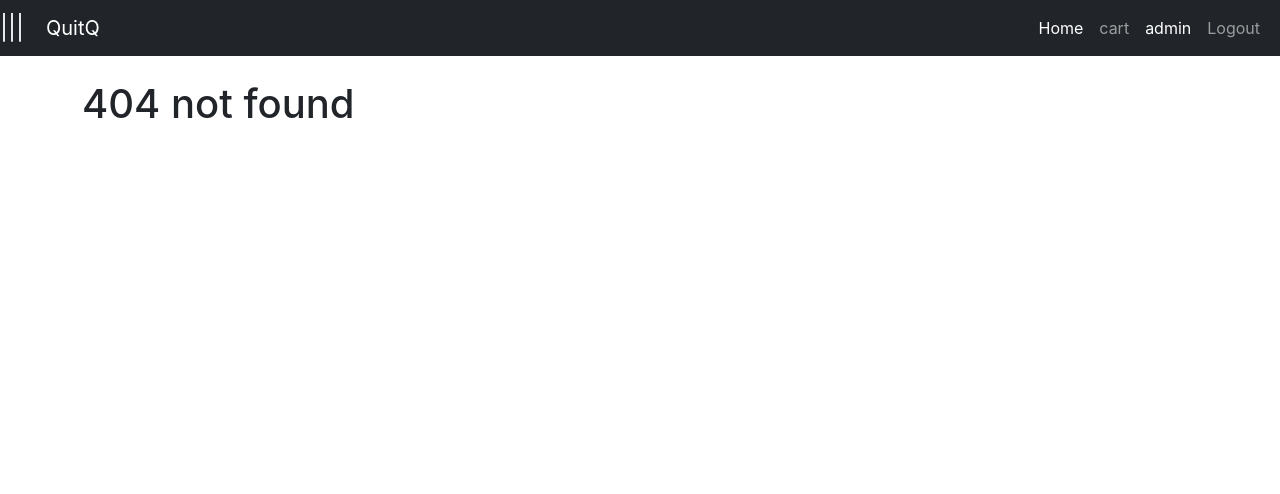
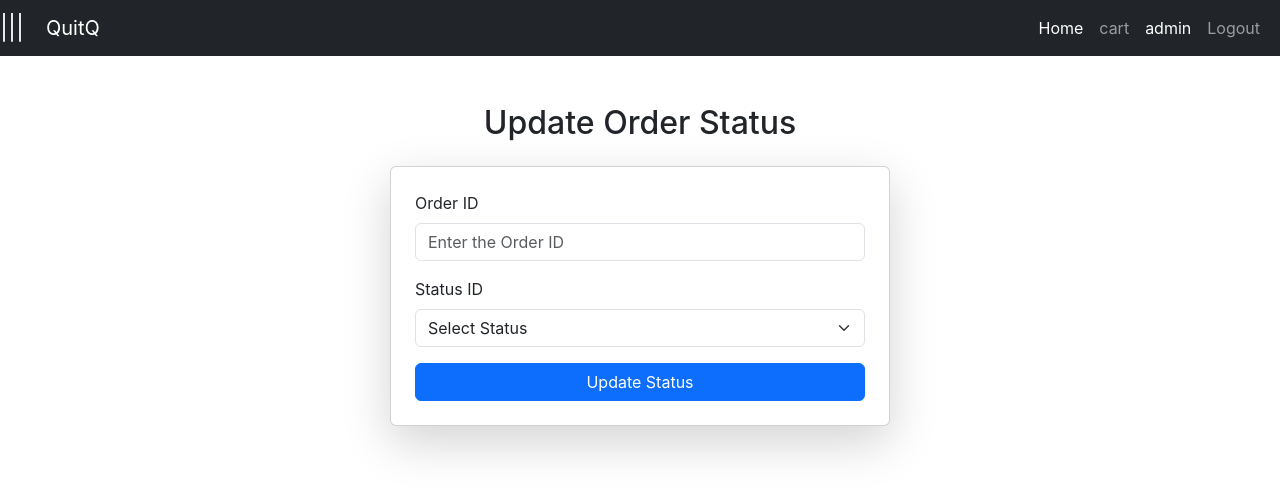
Before and after one commit to ArYaN9696/quitq_fe, a React (Create React App) app: page /update-order-status in a window 1280 px wide. Before the commit this address had no page. Shown: the top 494 px of the page. Built offline with nearby package versions, Linux system fonts and the light colour scheme; sample sign-in values are in the browser's storage.

Commit message:
updateorderstatus added

```diff
--- a/src/App.js
+++ b/src/App.js
@@ -23,6 +23,7 @@ import useAuth from "./hooks/useAuth";
 import ProcessPayment from "./components/payment/ProcessPayment.jsx";
 import ValidatePayment from "./components/payment/ValidatePayment.jsx";
 import PaymentsByOrder from "./components/payment/PaymentsByOrder.jsx";
+import UpdateOrderStatus from "./components/order/UpdateOrderStatus.jsx";
 import NotFoundPage from "./pages/NotFoundPage.jsx"
 import { ToastContainer } from 'react-toastify';
 import 'react-toastify/dist/ReactToastify.css';
@@ -132,6 +133,15 @@ function App() {
                   }
                 />
                 <Route
+                  path="/update-order-status"
+                  element={
+                  <ProtectedRoute allowedRoles={["seller", "admin"]}>
+                   <UpdateOrderStatus />
+                    </ProtectedRoute>
+                  }
+                />
+
+                <Route
                   path="/report"
                   element={
                     <ProtectedRoute allowedRoles={["admin", "seller"]}>
--- a/src/components/navigation/Sidebar.jsx
+++ b/src/components/navigation/Sidebar.jsx
@@ -104,7 +104,12 @@ const Sidebar = ({ isOpen, toggleSidebar }) => {
                   <Link className="nav-link text-white" to="/report">
                     Reports
                   </Link>
-                </li>
+                </li> &&
+                <li className="nav-item">
+                <Link className="nav-link text-white" to="/update-order-status">
+                  Update Order Status
+                </Link>
+              </li>
               )}
             </>
           ) : (
--- /dev/null
+++ b/src/components/order/UpdateOrderStatus.jsx
@@ -0,0 +1,88 @@
+import React, { useState } from "react";
+import { updateOrderStatus } from "../../services/orderService";
+import { toast } from "react-toastify";
+import "react-toastify/dist/ReactToastify.css";
+
+const UpdateOrderStatus = () => {
+  const [orderId, setOrderId] = useState("");
+  const [statusId, setStatusId] = useState("");
+
+  const handleSubmit = async (e) => {
+    e.preventDefault();
+
+    if (!orderId || !statusId) {
+      toast.error("Both Order ID and Status ID are required!", {
+        position: "top-right",
+      });
+      return;
+    }
+
+    try {
+      // Send request to update order status
+      const response = await updateOrderStatus(parseInt(orderId, 10), parseInt(statusId, 10));
+      toast.success(response.message || "Order status updated successfully!", {
+        position: "top-right",
+      });
+
+      // Clear form fields after successful submission
+      setOrderId("");
+      setStatusId("");
+    } catch (error) {
+      const errorMessage =
+        error.response?.data?.message || "Failed to update order status. Please try again.";
+      toast.error(errorMessage, {
+        position: "top-right",
+      });
+    }
+  };
+
+  return (
+    <div className="container mt-5">
+      <h2 className="text-center mb-4">Update Order Status</h2>
+      <form
+        onSubmit={handleSubmit}
+        className="card p-4 shadow-lg"
+        style={{ maxWidth: "500px", margin: "0 auto" }}
+      >
+        <div className="mb-3">
+          <label htmlFor="orderId" className="form-label">
+            Order ID
+          </label>
+          <input
+            type="number"
+            id="orderId"
+            className="form-control"
+            value={orderId}
+            onChange={(e) => setOrderId(e.target.value)}
+            placeholder="Enter the Order ID"
+            required
+          />
+        </div>
+        <div className="mb-3">
+          <label htmlFor="statusId" className="form-label">
+            Status ID
+          </label>
+          <select
+            id="statusId"
+            className="form-select"
+            value={statusId}
+            onChange={(e) => setStatusId(e.target.value)}
+            required
+          >
+            <option value="">Select Status</option>
+            <option value="1">Pending</option>
+            <option value="2">Processing</option>
+            <option value="3">Shipped</option>
+            <option value="4">Delivered</option>
+            <option value="5">Cancelled</option>
+          </select>
+        </div>
+        <button type="submit" className="btn btn-primary w-100">
+          Update Status
+        </button>
+      </form>
+    </div>
+  );
+};
+
+export default UpdateOrderStatus;
--- a/src/services/orderService.js
+++ b/src/services/orderService.js
@@ -32,10 +32,11 @@ export const updateOrderStatus = async (orderId, statusId) => {
   try {
     const response = await axios.put(
       `${API_URL}/${orderId}/status`,
-        { statusId },
+      statusId, // Send the statusId directly as raw data
       {
         headers: {
           Authorization: `Bearer ${token}`,
+          "Content-Type": "application/json", // Ensure proper content type
         },
       }
     );
```
Lines whose indentation alone changed are shown as unchanged.
